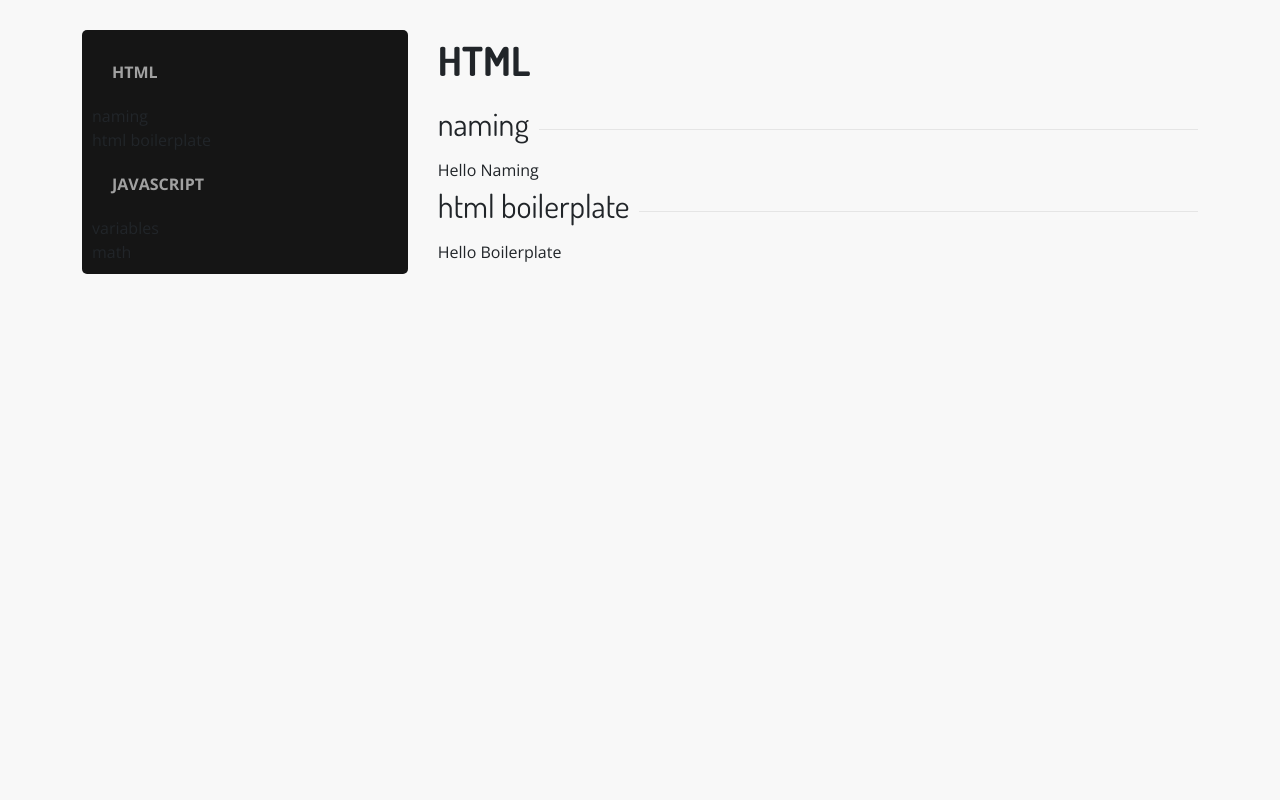
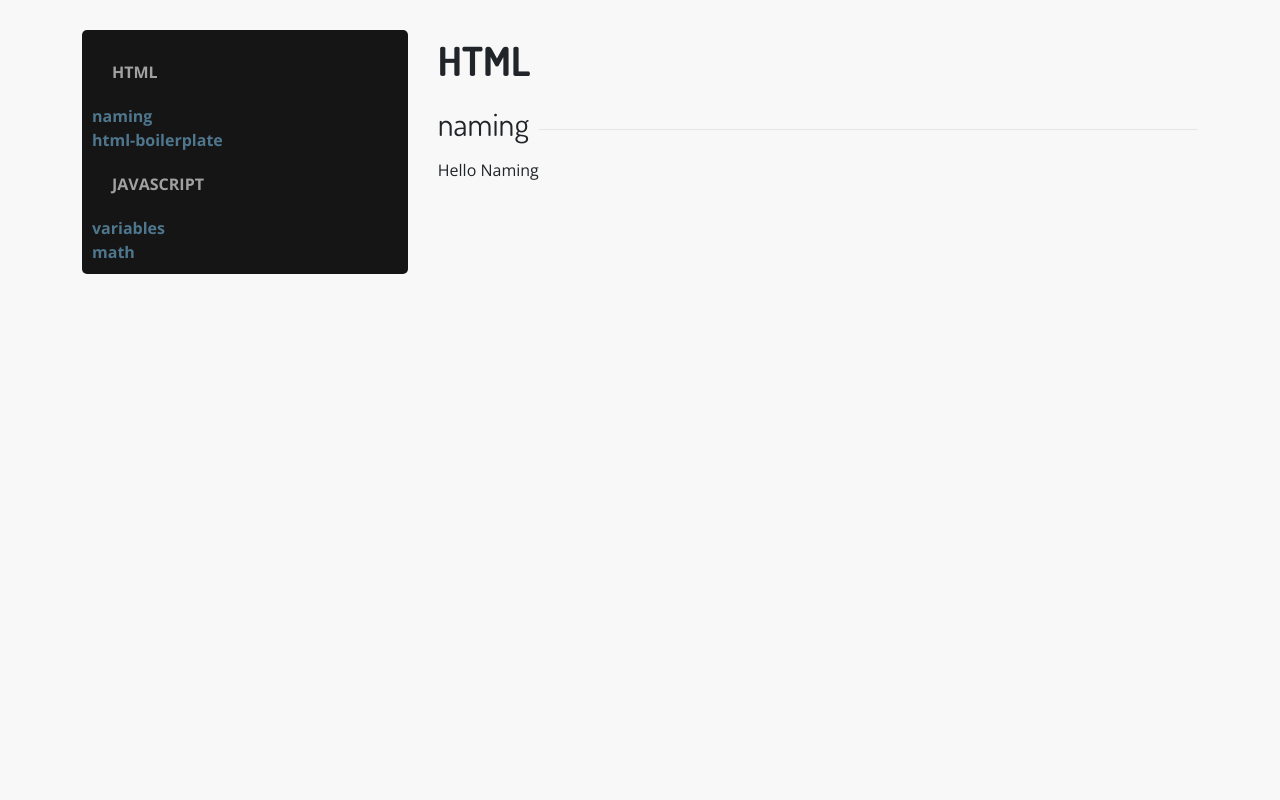
Before and after one commit to renodor/react-cheatsheet, a React app: page /html in a window 1280 px wide. Shown: the top 800 px of the page. Built offline with nearby package versions, Linux system fonts and the light colour scheme.

Commit message:
Creat navbar subsection links

```diff
--- a/package.json
+++ b/package.json
@@ -30,6 +30,7 @@
     "react-dom": "16.2",
     "react-redux": "^5.0.6",
     "react-router-dom": "^5.2.0",
+    "react-router-hash-link": "^2.0.0",
     "redux": "^3.7.2",
     "redux-logger": "^3.0.6"
   },
--- a/src/components/sections_content/html.jsx
+++ b/src/components/sections_content/html.jsx
@@ -3,7 +3,11 @@ import React from 'react';
 const Html = (props) => {
   switch (props.subSectionName) {
     case 'naming': {
-      return <div>Hello Naming</div>;
+      return (
+        <div>
+          Hello Naming
+          <br /><br /><br /><br /><br /><br /><br /><br /><br /><br /><br /><br /><br /><br /><br /><br /><br /><br /><br /><br /><br /><br /><br /><br /><br /><br /><br /><br /><br /><br /><br /><br /><br /><br /><br /><br /><br /><br /><br /><br /><br /><br /><br /><br /><br /><br /><br /><br /><br /><br /><br /><br /><br /><br /><br /><br /><br /><br /><br /><br /><br /><br /><br /><br /><br /><br /><br /><br /><br /><br /><br /><br /><br /><br /><br /><br /><br /><br /><br /><br /><br /><br /><br /><br /><br /><br /><br /><br /><br /><br /><br />
+        </div>);
     }
     case 'html boilerplate': {
       return <div>Hello Boilerplate</div>;
--- a/src/containers/navbar.jsx
+++ b/src/containers/navbar.jsx
@@ -1,35 +1,31 @@
 import React, { Component } from 'react';
 import { Link } from 'react-router-dom';
-import { bindActionCreators } from 'redux';
 import { connect } from 'react-redux';
-import { fetchSections } from '../actions/index';
 
 class Navbar extends Component {
-  displaySubsection = (subSections) => {
+  displaySubsection = (section, subSections) => {
     if (subSections) {
       return (
         <ul>
-          {subSections.map(subSection => <li key={subSection}>{subSection}</li>)}
+          {subSections.map(subSection => <li key={subSection}><Link to={`/${section}#${section}-${subSection}`}>{subSection}</Link></li>)}
         </ul>);
     }
     return null;
   }
 
   render() {
-    const sections = this.props.sections;
+    const { sections } = this.props;
     return (
       <div className="navbar-container">
         <div className="navbar">
           <ul>
-            {
-              Object.keys(sections).map((section) => {
-                return (
-                  <li key={section}>
-                    <Link className="section-link" to={`/${section}`}>{`${section.toUpperCase()}`}</Link>
-                    {this.displaySubsection(sections[section])}
-                  </li>);
-              })
-            }
+            {Object.keys(sections).map((section) => {
+              return (
+                <li key={section}>
+                  <Link className="section-link" to={`/${section}`}>{`${section.toUpperCase()}`}</Link>
+                  {this.displaySubsection(section, sections[section])}
+                </li>);
+            })}
           </ul>
         </div>
       </div>
--- a/src/data/sections.js
+++ b/src/data/sections.js
@@ -1,4 +1,4 @@
 export default {
-  html: ['naming', 'html boilerplate'],
+  html: ['naming', 'html-boilerplate'],
   javascript: ['variables', 'math']
 };
```
Also changed, not shown: 1 other file (tests, documents, lock files or other folders).
